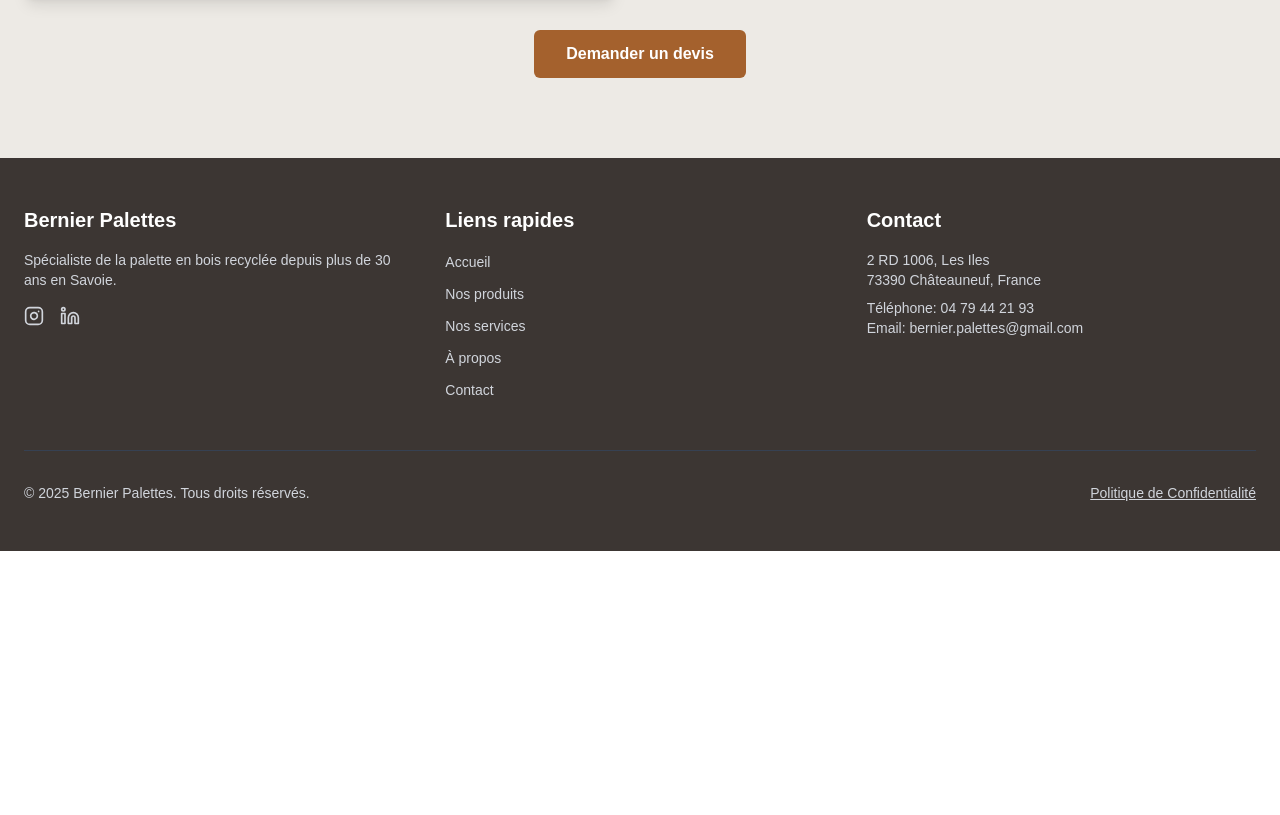
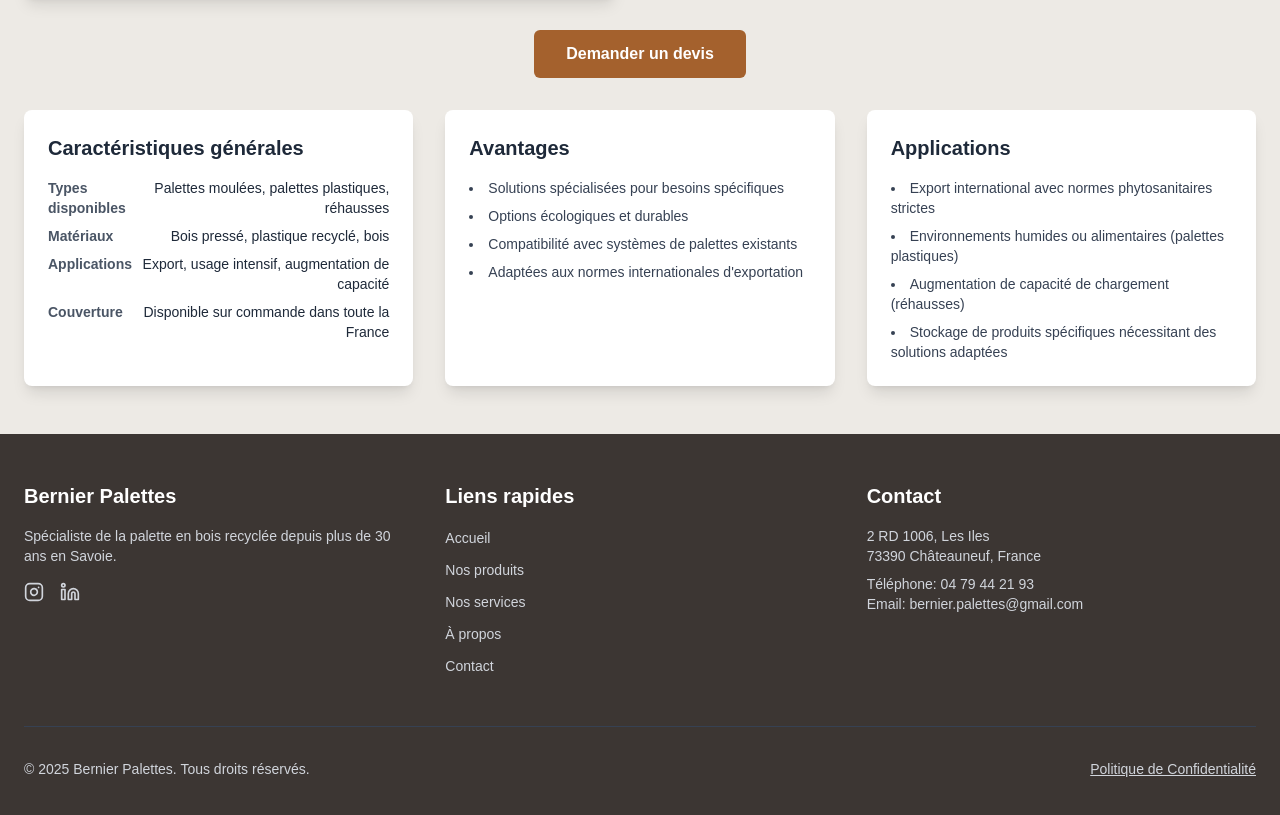
Before and after one commit to blernix/bernier-palettes, a Next.js app: page /produits/autres-palettes-accessoires in a window 1280 px wide. Shown: the part 794-1609 px from the top of the page. Before the commit the page ends 1345 px from the top, so only its background shows below. Built offline with nearby package versions, Linux system fonts and the light colour scheme.

Commit message:
regul slug page + navbar

```diff
--- a/src/app/components/Header.jsx
+++ b/src/app/components/Header.jsx
@@ -20,12 +20,9 @@ export default function Header() {
   const [lastScrollY, setLastScrollY] = useState(0);
   const [isMenuOpen, setIsMenuOpen] = useState(false);
 
-  // On utilise le hook pour obtenir le chemin actuel de l'URL
   const pathname = usePathname();
-  // On détermine si on est sur la page d'accueil
   const isHomePage = pathname === '/';
 
-  // Effet pour gérer la visibilité au scroll et la fermeture du menu
   useEffect(() => {
     const handleScroll = () => {
       const currentScrollY = window.scrollY;
@@ -46,7 +43,6 @@ export default function Header() {
     return () => window.removeEventListener('scroll', handleScroll);
   }, [lastScrollY, isMenuOpen]);
 
-  // Effet pour bloquer le scroll du body quand le menu est ouvert
   useEffect(() => {
     if (isMenuOpen) {
       document.body.classList.add('overflow-hidden');
@@ -55,7 +51,6 @@ export default function Header() {
     }
   }, [isMenuOpen]);
 
-  // Handler pour fermer le menu au clic sur un lien
   const handleLinkClick = () => {
     setIsMenuOpen(false);
   };
@@ -75,7 +70,8 @@ export default function Header() {
               alt="Logo de Bernier Palettes"
               width={160}
               height={45}
-               className="h-auto w-auto"
+              // CORRECTION : On fixe la hauteur et on laisse la largeur s'adapter
+              className="h-11 w-auto"
               priority
             />
           </Link>
--- a/src/app/components/ProductPageContent.jsx
+++ b/src/app/components/ProductPageContent.jsx
@@ -4,8 +4,8 @@
 import { useState } from 'react';
 import Link from 'next/link';
 import Image from 'next/image';
-import Modal from '@/app/components/Modal';
-import ContactForm from '@/app/components/ContactForm';
+import Modal from '@/app/components/Modal'; // Chemin d'import corrigé
+import ContactForm from '@/app/components/ContactForm'; // Chemin d'import corrigé
 import { ArrowLeft, CheckCircle2 } from 'lucide-react';
 
 export default function ProductPageContent({ product }) {
@@ -67,8 +67,37 @@ export default function ProductPageContent({ product }) {
           </div>
         )}
 
+        {/* --- SECTION CORRIGÉE --- */}
         <div className="mt-8 grid grid-cols-1 md:grid-cols-2 lg:grid-cols-3 gap-8">
-          {/* ... cartes caractéristiques, avantages, applications ... */}
+            {product.specifications?.map && (
+              <div className="bg-white p-6 rounded-lg shadow-lg">
+                <h3 className="text-xl font-bold text-gray-800 mb-4">Caractéristiques générales</h3>
+                <div className="space-y-2 text-sm">
+                  {product.specifications.map((spec) => (
+                    <div key={spec.key} className="flex justify-between">
+                      <span className="font-semibold text-gray-600">{spec.key}</span>
+                      <span className="text-right text-gray-800">{spec.value}</span>
+                    </div>
+                  ))}
+                </div>
+              </div>
+            )}
+            {product.advantages?.map && (
+              <div className="bg-white p-6 rounded-lg shadow-lg">
+                <h3 className="text-xl font-bold text-gray-800 mb-4">Avantages</h3>
+                <ul className="space-y-2 list-disc list-inside text-sm text-gray-700">
+                  {product.advantages.map((adv) => <li key={adv}>{adv}</li>)}
+                </ul>
+              </div>
+            )}
+            {product.applications?.map && (
+              <div className="bg-white p-6 rounded-lg shadow-lg">
+                <h3 className="text-xl font-bold text-gray-800 mb-4">Applications</h3>
+                <ul className="space-y-2 list-disc list-inside text-sm text-gray-700">
+                  {product.applications.map((app) => <li key={app}>{app}</li>)}
+                </ul>
+              </div>
+            )}
         </div>
       </div>
       <Modal isOpen={isModalOpen} onClose={() => setIsModalOpen(false)}>
```
